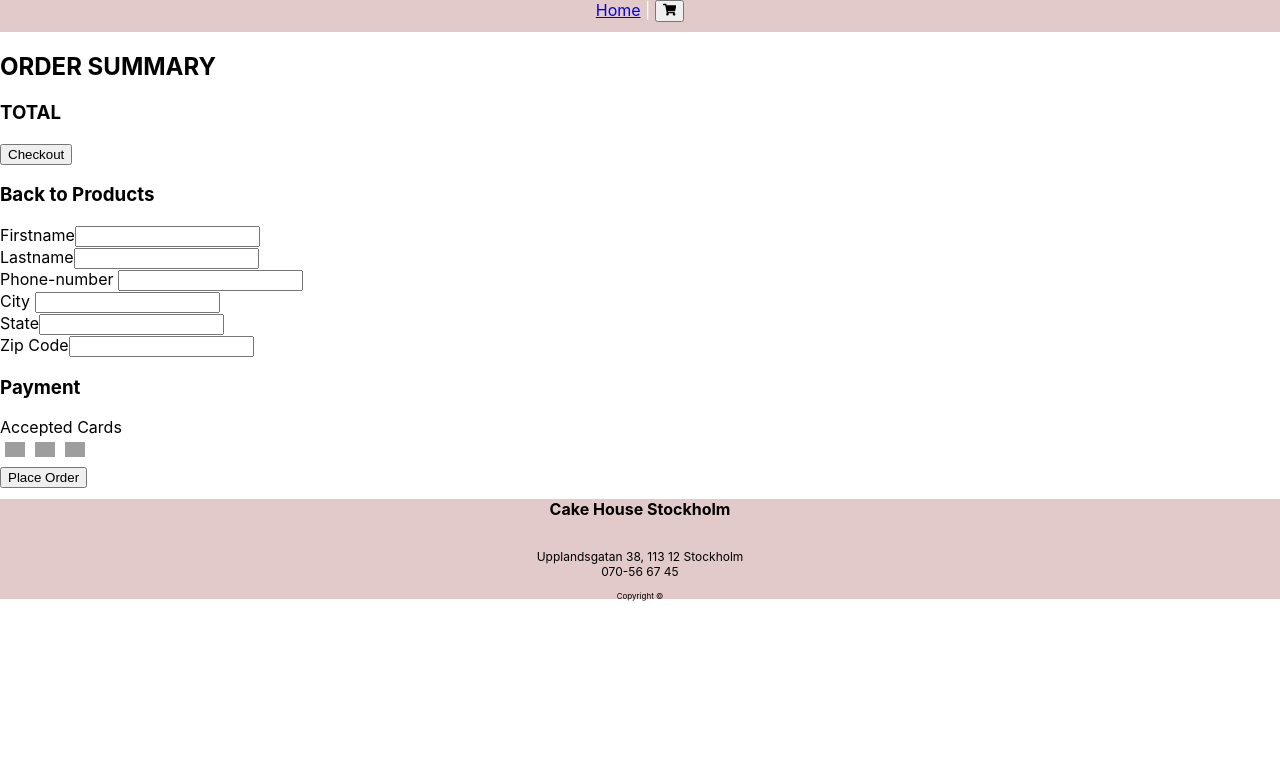
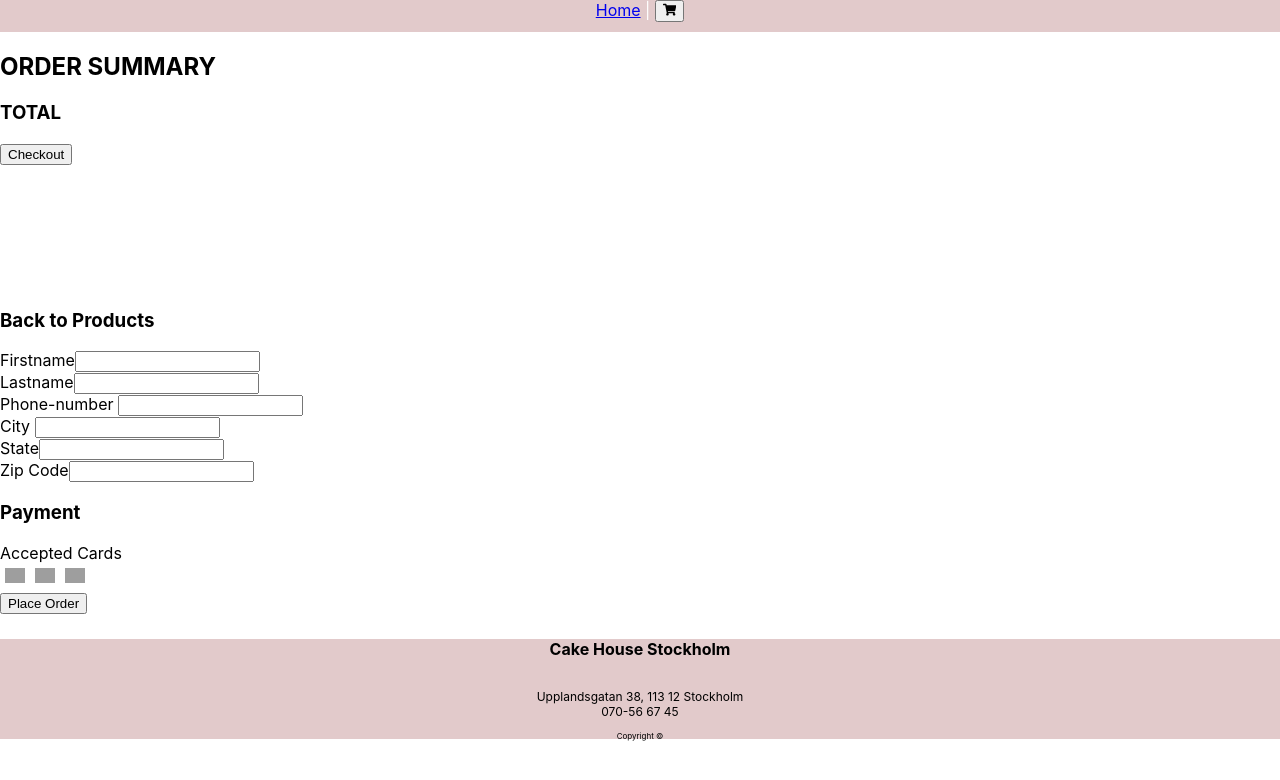
Before and after one commit to ebbakronw/react-webshop-inlamning, a React (Create React App) app in the folder template-react-webshop/: page /checkout in a window 1280 px wide. Shown: the top 780 px of the page. Built offline with nearby package versions, Linux system fonts and the light colour scheme; grey boxes are pictures that could not be loaded; the HTML template or start-up script is replaced by a standard one.

Commit message:
starting with checkout styling

```diff
--- a/template-react-webshop/src/styles/Checkout.css
+++ b/template-react-webshop/src/styles/Checkout.css
@@ -1,4 +1,8 @@
-
+.checkout-box{
+    margin-top: 9rem;
+    border: 1px black;
+    height: 20rem;
+}
 .icon-container img{
   margin: 5px;
   width: 20px;
```
